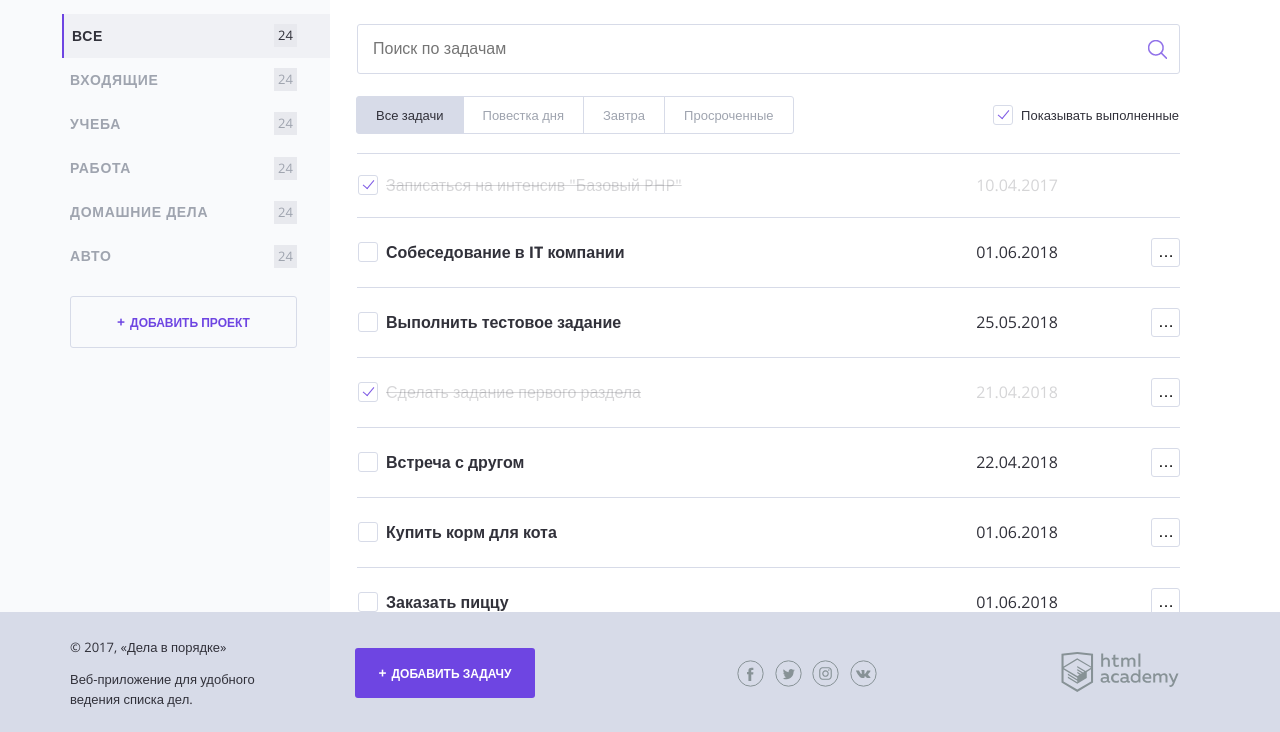
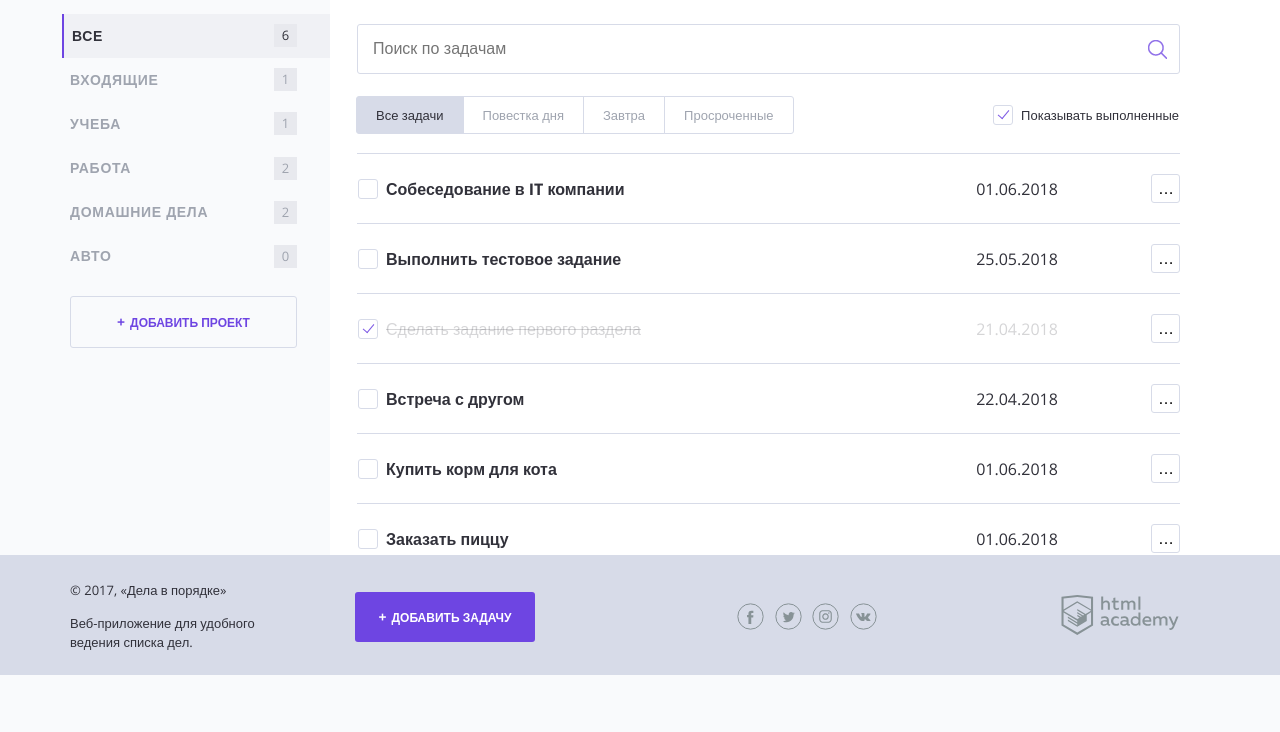
Before and after one commit to DmitryDmT/81315-doingsdone, a PHP site: page / in a window 1280 px wide. Shown: the part 125-857 px from the top of the page. After the commit the page ends 800 px from the top, so only its background shows below. Run offline with PHP 8.4, Linux system fonts and the light colour scheme.

Commit message:
Добавил функцию, изменил цикл while на foreach

```diff
--- a/index.php
+++ b/index.php
@@ -56,6 +56,25 @@ $arr_tasks = [
     'done' => 'Нет'
   ]
 ];
+
+// функции
+function count_tasks($list_tasks, $name_project) {
+  $count = 0;
+
+  foreach ($list_tasks as $key => $value):
+    if ($value['category'] == $name_project) {
+      $count = $count + 1;
+    }
+  endforeach;
+
+  if ($name_project == 'Все') {
+    return count($list_tasks);
+  }
+
+  return $count;
+}
+
+
 ?>
 
 <!DOCTYPE html>
@@ -101,14 +120,12 @@ $arr_tasks = [
 
                 <nav class="main-navigation">
                     <ul class="main-navigation__list">
-                        <?php $index = 0; ?>
-                            <?php while ($index < count($arr_projects)) { ?>
-                              <li class="main-navigation__list-item <?php if ($index == 0) echo "main-navigation__list-item--active"; ?>">
-                                  <a class="main-navigation__list-item-link" href="#"><?=$arr_projects[$index]; ?></a>
-                                  <span class="main-navigation__list-item-count">24</span>
-                              </li>
-                              <?php $index = $index + 1;
-                            } ?>
+                        <?php foreach ($arr_projects as $key => $value): ?>
+                            <li class="main-navigation__list-item <? if ($key == 0) echo "main-navigation__list-item--active"; ?>">
+                                <a class="main-navigation__list-item-link" href="#"><?= $value; ?></a>
+                                <span class="main-navigation__list-item-count"><?= count_tasks($arr_tasks, $value); ?></span>
+                            </li>
+                        <?php endforeach; ?>
                     </ul>
                 </nav>
 
@@ -154,18 +171,6 @@ $arr_tasks = [
                 </div>
 
                 <table class="tasks">
-                        <tr class="tasks__item task task--completed">
-                            <td class="task__select">
-                                <label class="checkbox task__checkbox">
-                                    <input class="checkbox__input visually-hidden" type="checkbox" checked>
-                                    <span class="checkbox__text">Записаться на интенсив "Базовый PHP"</span>
-                                </label>
-                            </td>
-                            <td class="task__date">10.04.2017</td>
-
-                            <td class="task__controls">
-                            </td>
-                        </tr>
                     <?php foreach ($arr_tasks as $key => $value): ?>
                         <tr class="tasks__item task <?php if ($value['done'] == 'Да') echo "task--completed"; ?>">
                             <td class="task__select">
@@ -193,7 +198,6 @@ $arr_tasks = [
                                 </ul>
                             </td>
                         </tr>
-
                     <?php endforeach; ?>
                 </table>
             </main>
```
